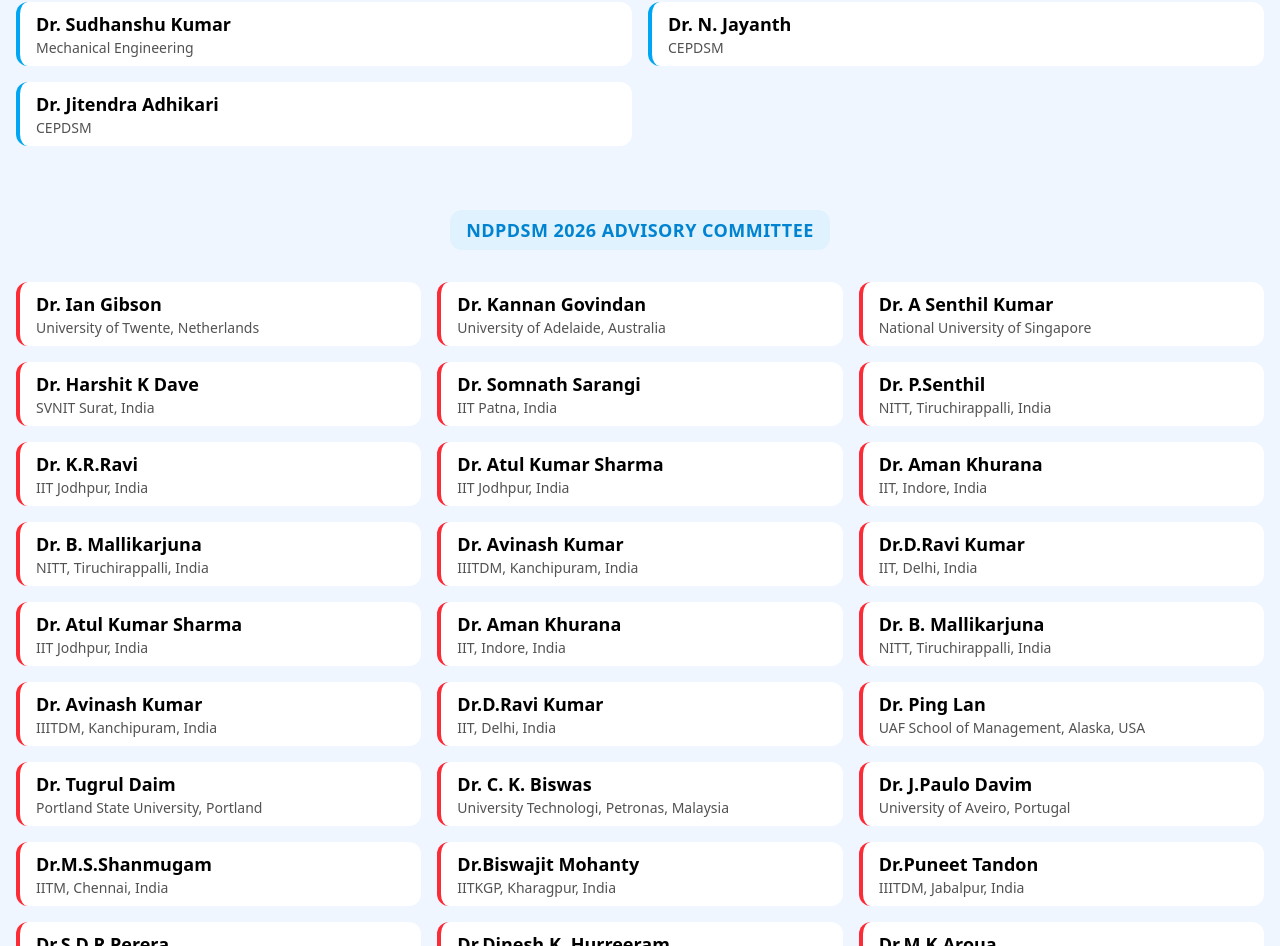
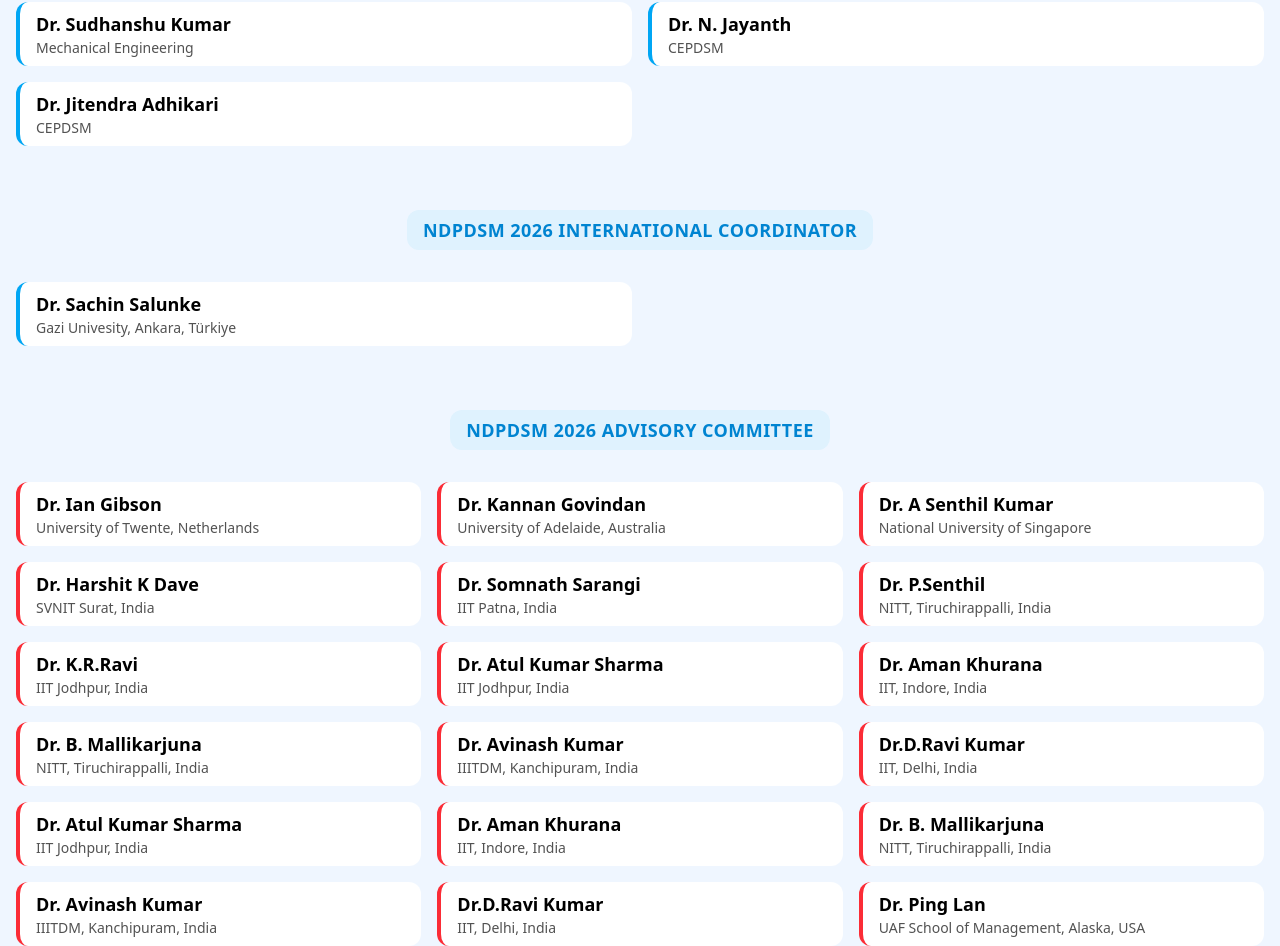
Before and after one commit to Maverick-08/ndpdsm, a React (Vite) app: page / in a window 1280 px wide. Shown: the part 6668-7614 px from the top of the page. Built offline with nearby package versions, Linux system fonts and the light colour scheme.

Commit message:
added new "International Coordinator" committee

```diff
--- /dev/null
+++ b/src/components/InternationalCoordinator.tsx
@@ -0,0 +1,28 @@
+import Badge from "./Badge";
+import MemberCard from "./MemberCard";
+
+
+const InternationalCoordinator = () => {
+  const organizingSecretaries: {
+    member: string;
+    title: string;
+  }[] = [
+    { member: "Dr. Sachin Salunke", title: "Gazi Univesity, Ankara, Türkiye" },
+  ];
+  return (
+    <div className="pt-16 w-full flex flex-col gap-8">
+      <div className="flex justify-center">
+        <Badge title="NDPDSM 2026 INTERNATIONAL COORDINATOR" />
+      </div>
+      <div className="w-full grid grid-cols-1 md:grid-cols-2 gap-4">
+        {organizingSecretaries.map((data, idx) => {
+          return (
+            <MemberCard key={idx} member={data.member} title={data.title} />
+          );
+        })}
+      </div>
+    </div>
+  );
+}
+
+export default InternationalCoordinator
--- a/src/pages/landing/OrganizingTeam.tsx
+++ b/src/pages/landing/OrganizingTeam.tsx
@@ -1,6 +1,7 @@
 import AdvisoryCommittee from "../../components/AdvisoryCommittee";
 import Badge from "../../components/Badge";
 import CoreOrganizingTeam from "../../components/CoreOrganizingTeam";
+import InternationalCoordinator from "../../components/InternationalCoordinator";
 import OrganizingSecretary from "../../components/OrganizingSecretary";
 import TechnicalProgramCommittee from "../../components/TechnicalProgramCommittee";
 
@@ -11,6 +12,7 @@
         <Badge title="NDPDSM 2026 ORGANIZING TEAM" />
         <CoreOrganizingTeam />
         <OrganizingSecretary />
+        <InternationalCoordinator />
         <AdvisoryCommittee />
         <TechnicalProgramCommittee />
       </div>
```
